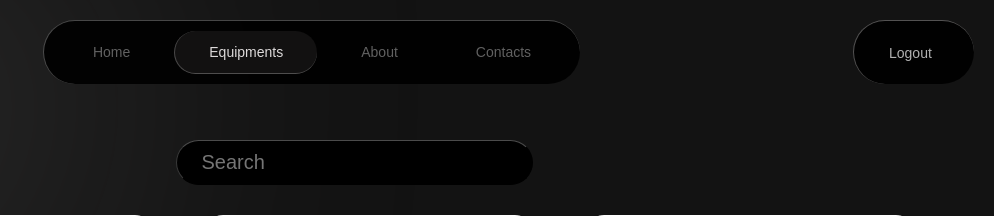
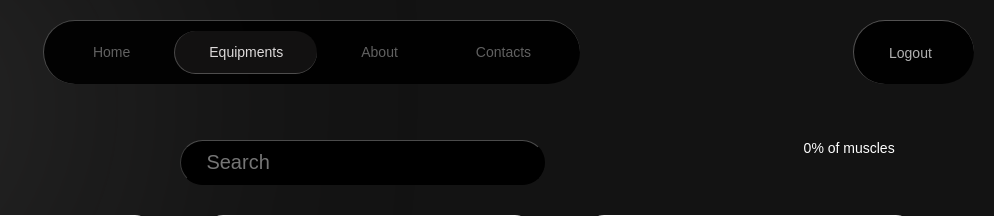
Before and after one commit to ShivamNotfound/NoExcuses, a Django app: page /select_equipment/ in a window 1280 px wide. Shown: the top 216 px of the page, without its empty margins (286-1280 px from the left). Run offline with Django 5.2, Linux system fonts and the light colour scheme; a user stored in the database is signed in; data comes from the database, SQL or seed files in the repository; parts of the project's set-up code (start-up, migrations or seed data) failed here and were passed over.

Commit message:
Added the submuscle fetching logic for percentage feature.

```diff
--- a/ne_project/api/admin.py
+++ b/ne_project/api/admin.py
@@ -1,8 +1,10 @@
 from django.contrib import admin
-from .models import Equipment, Workout, MuscleGroup, SubMuscle
+from .models import Equipment, Workout, MuscleGroup, SubMuscle, Steps, WorkoutMedia
 # Register your models here.
 
 admin.site.register(Equipment)
 admin.site.register(Workout)
 admin.site.register(MuscleGroup)
 admin.site.register(SubMuscle)
+admin.site.register(Steps)
+admin.site.register(WorkoutMedia)
--- a/ne_project/api/models.py
+++ b/ne_project/api/models.py
@@ -15,7 +15,7 @@ class MuscleGroup(models.Model):
 
 class SubMuscle(models.Model):
     name = models.CharField(max_length = 30)
-    muscle = models.ForeignKey(MuscleGroup, on_delete=models.CASCADE, null= True)
+    muscle = models.ForeignKey(MuscleGroup, on_delete=models.CASCADE, null= True,related_name="muscles")
     def __str__(self):
         return self.name
 
--- a/ne_project/api/static/api/select_equipment.css
+++ b/ne_project/api/static/api/select_equipment.css
@@ -3,7 +3,7 @@
     color:rgb(222, 219, 219);
     font-size: 20px;
     border:1px solid black;
-    width:25%;
+    width:40%;
     min-width:200px;
     padding-top:10px;
     padding-bottom:10px;
@@ -19,6 +19,16 @@
 }
 #search_label{
     visibility: hidden;
+}
+#search_bar_container{
+    display:flex;
+    padding-left:36%;
+    justify-content:space-between;
+}
+#muscle_percent
+{
+    margin-right:10%;
+    color:white;
 }
 
 .equipment_cards{
--- a/ne_project/api/static/api/select_equipment.js
+++ b/ne_project/api/static/api/select_equipment.js
@@ -1,5 +1,4 @@
 const searchbar = document.getElementById("search_bar");
-const form = document.getElementById("search_form");
 let equipments = document.querySelectorAll(".equipment_cards");
 let name;
 searchbar.addEventListener("input", (e)=>{
--- a/ne_project/api/templates/api/select_equipment.html
+++ b/ne_project/api/templates/api/select_equipment.html
@@ -3,10 +3,11 @@
 {% load static %}
     <link rel="stylesheet" href="{% static 'api/select_equipment.css' %}">
         <div id="search_bar_container">
-        <center>
-            <!-- <button id="search_btn" type="submit" name="search_bar"></button> -->
-            <input id="search_bar" placeholder="Search" name="search_value" >
-        </center>
+
+            <input id="search_bar" placeholder="Search" name="search_value">
+            <div id="muscle_percent">
+                0% of muscles
+            </div>
         </div>
     <form method="post" action="/select_equipment/">
         {% csrf_token %}
--- a/ne_project/api/views.py
+++ b/ne_project/api/views.py
@@ -32,6 +32,16 @@ class Home(generic.ListView):
 @csrf_protect
 def equipment_selection(request):
     equipments = Equipment.objects.prefetch_related()
+    submuscles = SubMuscle.objects.all()
+    workouts = Workout.objects.all()
+    equipment_data = {}
+    for e in equipments:
+        works = e.workouts.values_list('id', flat=True)
+        res = []
+        for w in works:
+            res.extend(workouts.get(id = w).sub_muscle.values_list('id', flat=True))
+        equipment_data[e.id] = list(set(res))
+    print(equipment_data)
     if request.method == 'POST':
         ids = list(request.POST.keys())[1:] # Remove blurbar and fix this.
         if request.user.is_authenticated:
```
Also changed, not shown: ne_project/api/migrations/0003_alter_submuscle_muscle.py (added).
